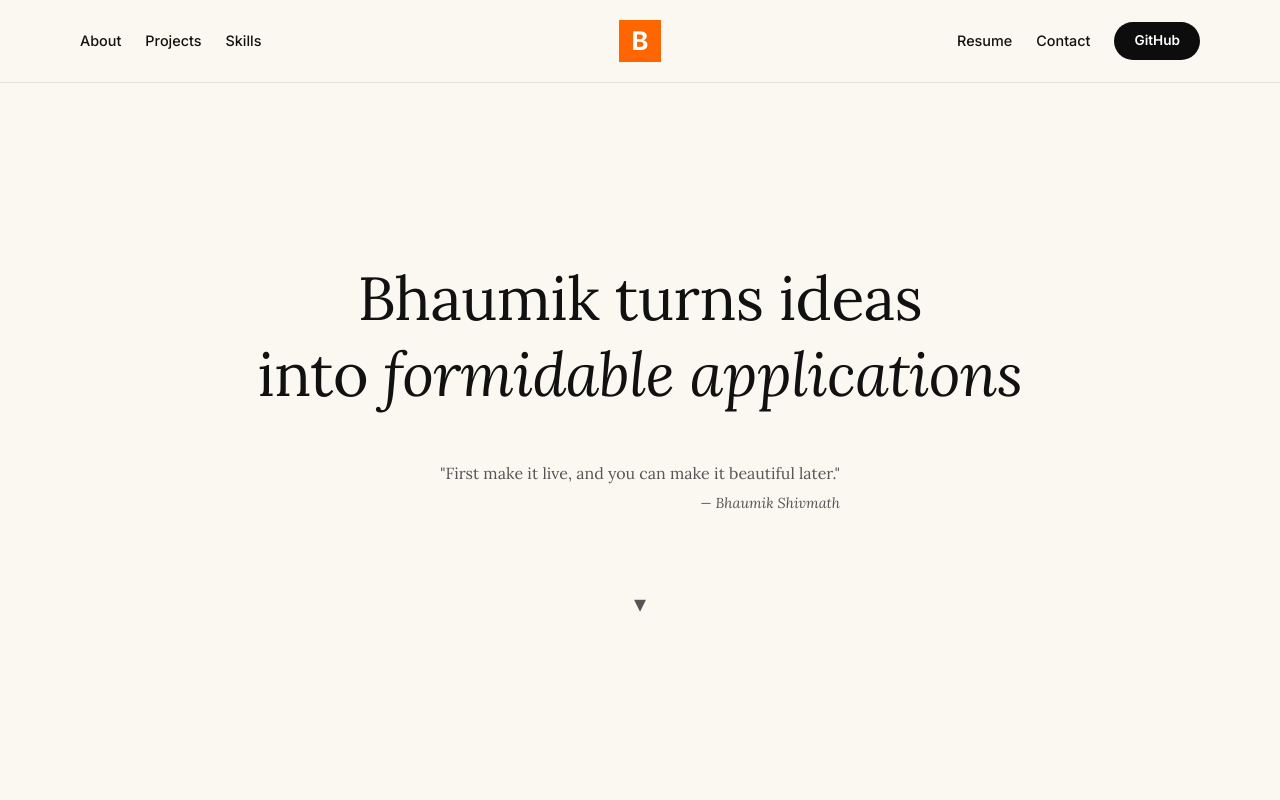
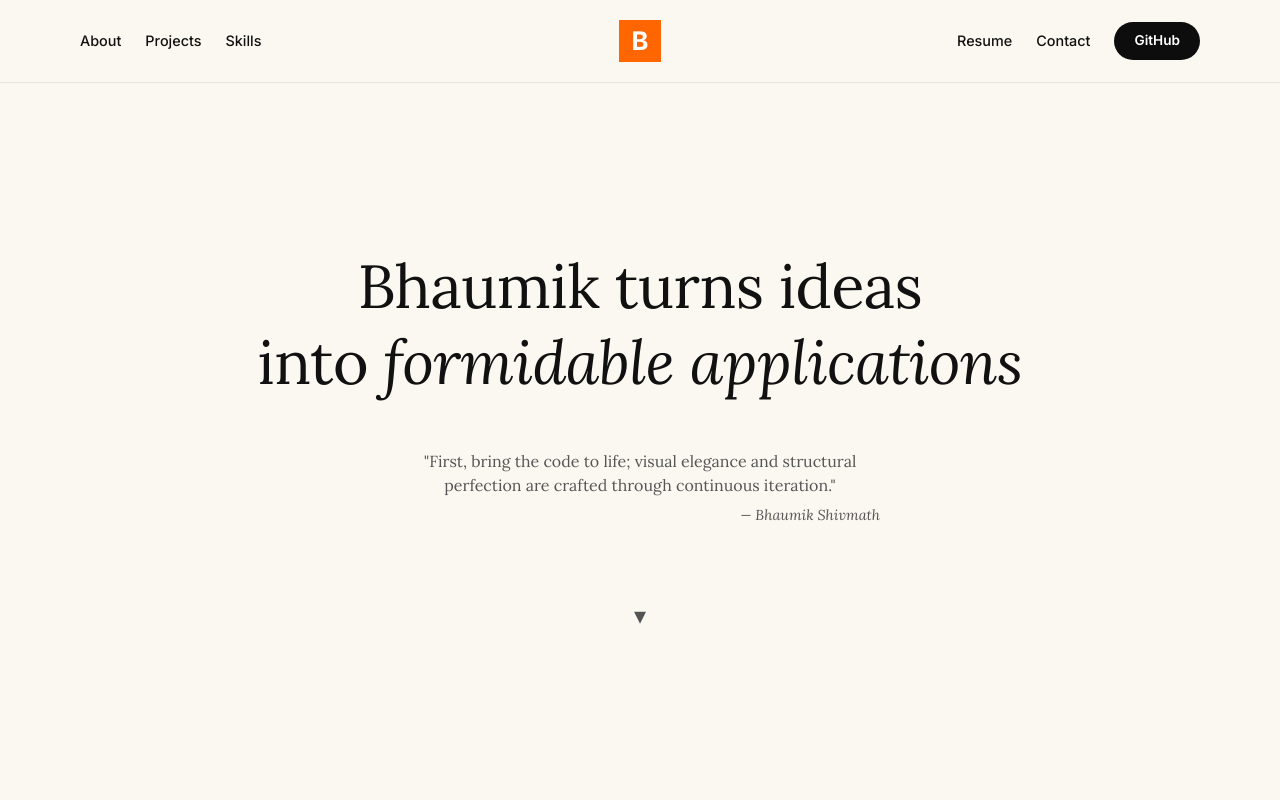
Before and after one commit to GRIMMZOWW/BHAUMIK-PROJECT, a React (Vite) app: page / in a window 1280 px wide. Shown: the top 800 px of the page. Built offline with nearby package versions, Linux system fonts and the light colour scheme.

Commit message:
Update: Rephrased landing page developer maxim

```diff
--- a/src/components/About.jsx
+++ b/src/components/About.jsx
@@ -9,7 +9,7 @@ const About = () => {
       </h1>
 
       <div className="hero-footnote">
-        "First make it live, and you can make it beautiful later."
+        "First, bring the code to life; visual elegance and structural perfection are crafted through continuous iteration."
         <span className="footnote-author">— Bhaumik Shivmath</span>
       </div>
 
```
